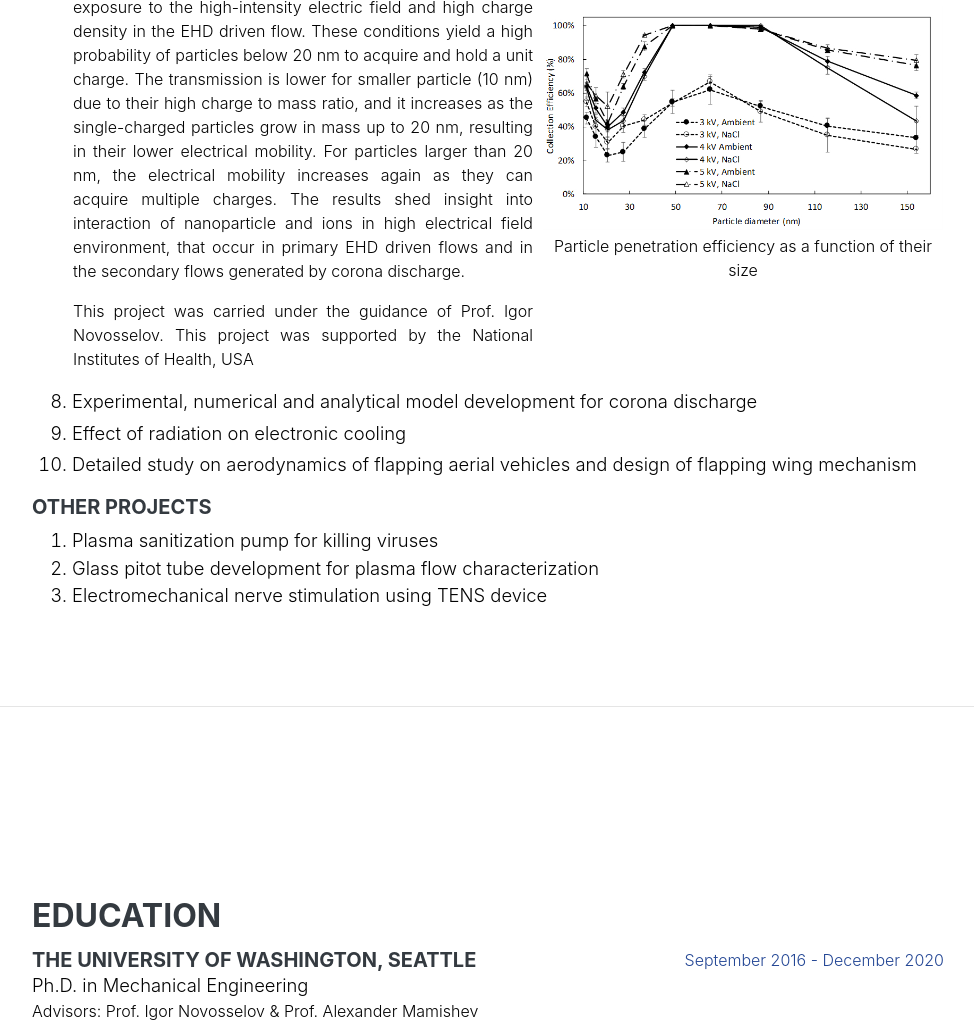
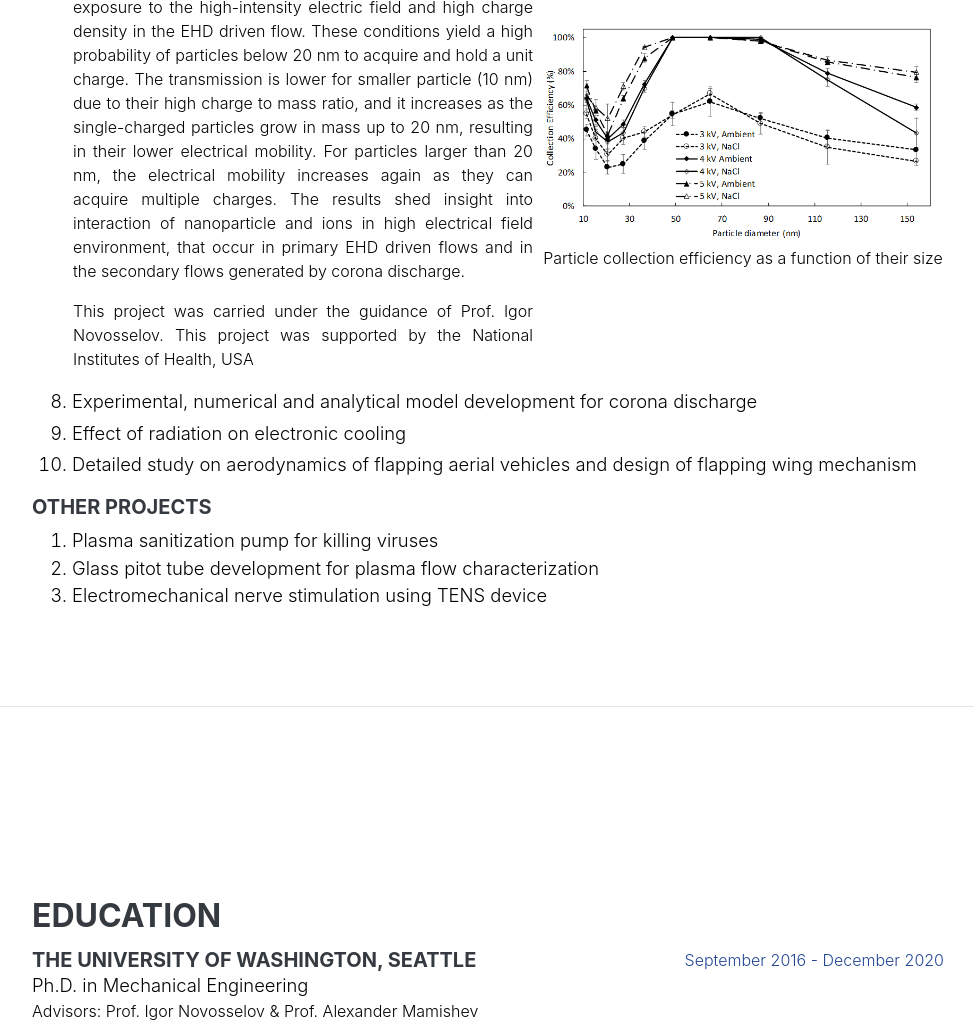
Before and after one commit to ravivaddi/ravivaddi.github.io, a plain HTML site: page index.html in a window 1280 px wide. Shown: the part 1764-2798 px from the top of the page, without its empty margins (288-1262 px from the left). Drawn offline with nearby package versions, Linux system fonts and the light colour scheme; a web font is replaced by a local one.

Commit message:
Update index.html

```diff
--- a/index.html
+++ b/index.html
@@ -113,7 +113,7 @@
                               <td> <div class ="mb-1"> <img src ="images/1.jpeg" width=400> </div>
                                 <div class ="mb-1"> <p style="text-align:center"> Schematic of the EHD particle collector</p> </div>
                                 <div class ="mb-1"><img src ="images/2.jpeg" width = 400>   </div>
-                                <div class ="mb-1"> <p style="text-align:center"> Particle penetration efficiency as a function of their size</p> </div>   </td>
+                                <div class ="mb-1"> <p style="text-align:center"> Particle collection efficiency as a function of their size</p> </div>   </td>
                             </tr>
                           </table>
                       <div class = "subheading mb-1"> <li> Experimental, numerical and analytical model development for corona discharge </li> </div>
```
